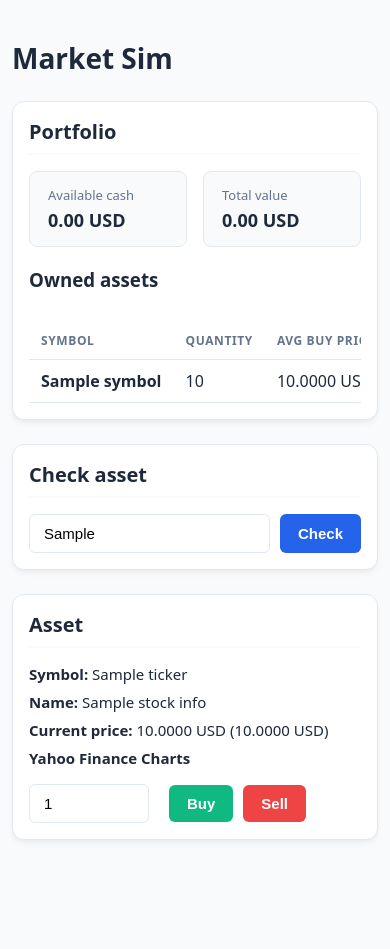
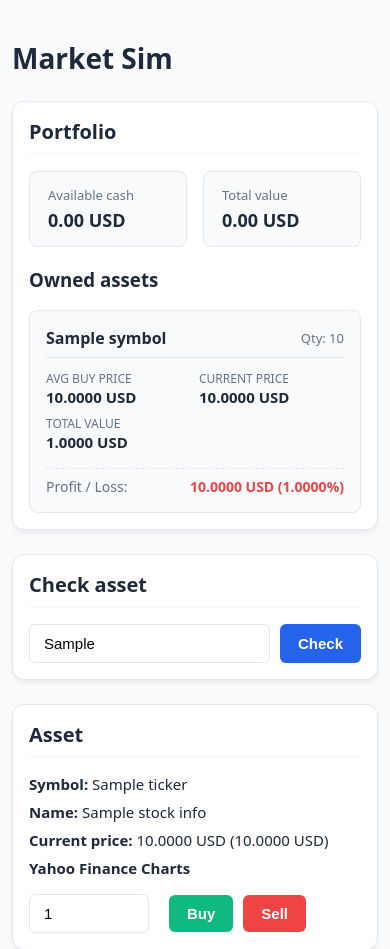
Before and after one commit to Kuba290/market-sim, a Flask app: template templates/index.html in a window 390 px wide. Shown: the top 949 px of the page. Before the commit the page ends 841 px from the top, so only its background shows below. Run offline with Flask 3, Linux system fonts and the light colour scheme; the template is opened without the code that fills it: most values are stand-ins (such as "Sample title", 1, 10 or a date in 2020).

Commit message:
asset cards
change asset view: table -> responsive cards

```diff
--- a/templates/index.html
+++ b/templates/index.html
@@ -99,13 +99,6 @@
         color: var(--text-main);
       }
 
-      .table-portfolio {
-        width: 100%;
-        overflow-x: auto;
-        -webkit-overflow-scrolling: touch;
-        margin-top: 12px;
-      }
-
       input[type="text"],
       input[type="number"] {
         padding: 10px 14px;
@@ -183,32 +176,6 @@
         filter: brightness(0.9);
       }
 
-      table {
-        width: 100%;
-        border-collapse: collapse;
-        margin-top: 12px;
-        white-space: nowrap;
-      }
-
-      th,
-      td {
-        padding: 10px 12px;
-        text-align: left;
-        border-bottom: 1px solid var(--border-color);
-      }
-
-      th {
-        font-weight: 600;
-        color: var(--text-muted);
-        font-size: 12px;
-        text-transform: uppercase;
-        letter-spacing: 0.05em;
-      }
-
-      tr:hover td {
-        background-color: rgba(248, 250, 252, 0.5);
-      }
-
       .stock-details {
         display: flex;
         flex-direction: column;
@@ -222,18 +189,79 @@
         font-style: italic;
         margin: 0;
       }
+
       a {
         text-decoration: none;
         color: var(--text-main);
         transition: 0.3s;
       }
+
       a:hover {
         text-decoration: underline;
       }
-      #profit {
+
+      .asset-grid {
+        display: grid;
+        grid-template-columns: repeat(auto-fit, minmax(260px, 1fr));
+        gap: 16px;
+        margin-top: 12px;
+      }
+
+      .asset-card {
+        background: var(--bg-main);
+        padding: 16px;
+        border-radius: 8px;
+        border: 1px solid var(--border-color);
+        display: flex;
+        flex-direction: column;
+        gap: 12px;
+      }
+
+      .asset-header {
+        display: flex;
+        justify-content: space-between;
+        align-items: center;
+        border-bottom: 1px solid var(--border-color);
+        padding-bottom: 8px;
+      }
+
+      .asset-body {
+        display: grid;
+        grid-template-columns: repeat(2, 1fr);
+        gap: 8px;
+        font-size: 14px;
+      }
+
+      .asset-item span {
+        display: block;
+        font-size: 12px;
+        color: var(--text-muted);
+      }
+
+      .asset-item strong {
+        font-size: 15px;
+        color: var(--text-main);
+      }
+
+      .asset-footer {
+        margin-top: 4px;
+        padding-top: 8px;
+        border-top: 1px dashed var(--border-color);
+        font-size: 14px;
+        display: flex;
+        justify-content: space-between;
+        align-items: center;
+      }
+
+      .quantity {
+        font-size: 13px;
+        color: var(--text-muted);
+      }
+
+      .profit {
         color: var(--buy);
       }
-      #loss {
+      .loss {
         color: var(--sell);
       }
     </style>
@@ -257,40 +285,43 @@
 
         <h3>Owned assets</h3>
         {% if portfolio %}
-        <div class="table-portfolio">
-          <table>
-          <thead>
-            <tr>
-              <th>Symbol</th>
-              <th>Quantity</th>
-              <th>Avg Buy Price</th>
-              <th>Current Price</th>
-              <th>Total Value</th>
-              <th>Profit / Loss</th>
-            </tr>
-          </thead>
-          <tbody>
-            {% for item in portfolio %}
-            <tr>
-              <td><a href="/?ticker={{ item.symbol }}"><strong>{{ item.symbol }}</strong></a></td>
-              <td>{{ item.quantity }}</td>
-              <td>{{ "%.4f"|format(item.avg_buy_price) }} USD</td>
-              <td>{{ "%.4f"|format(item.current_price) }} USD</td>
-              <td>{{ "%.4f"|format(item.total_item_value) }} USD</td>
+        <div class="asset-grid">
+          {% for item in portfolio %}
+          <div class="asset-card">
+            <div class="asset-header">
+              <a href="/?ticker={{ item.symbol }}"><strong>{{ item.symbol }}</strong></a>
+              <span class="quantity">Qty: {{ item.quantity }}</span>
+            </div>
+
+            <div class="asset-body">
+              <div class="asset-item">
+                <span>AVG BUY PRICE</span>
+                <strong>{{ "%.4f"|format(item.avg_buy_price) }} USD</strong>
+              </div>
+              <div class="asset-item">
+                <span>CURRENT PRICE</span>
+                <strong>{{ "%.4f"|format(item.current_price) }} USD</strong>
+              </div>
+              <div class="asset-item" style="grid-column: span 2;">
+                <span>TOTAL VALUE</span>
+                <strong>{{ "%.4f"|format(item.total_item_value) }} USD</strong>
+              </div>
+            </div>
+
+            <div class="asset-footer">
+              <span style="color: var(--text-muted);">Profit / Loss:</span>
               {% if item.profit_loss_usd > 0 %}
-                <td id="profit">
+                <strong class="profit">
               {% elif item.profit_loss_usd == 0 %}
-                <td>
+                <strong>
               {% else %}
-                <td id="loss">
+                <strong class="loss">
               {% endif %}
-                {{ "%.4f"|format(item.profit_loss_usd) }} USD
-                ({{ "%.4f"|format(item.profit_loss_percent) }}%)
-              </td>
-            </tr>
-            {% endfor %}
-          </tbody>
-        </table>
+                {{ "%.4f"|format(item.profit_loss_usd) }} USD ({{ "%.4f"|format(item.profit_loss_percent) }}%)
+              </strong>
+            </div>
+          </div>
+          {% endfor %}
         </div>
         {% else %}
         <p class="empty-portfolio">You don't have any assets.</p>
```
